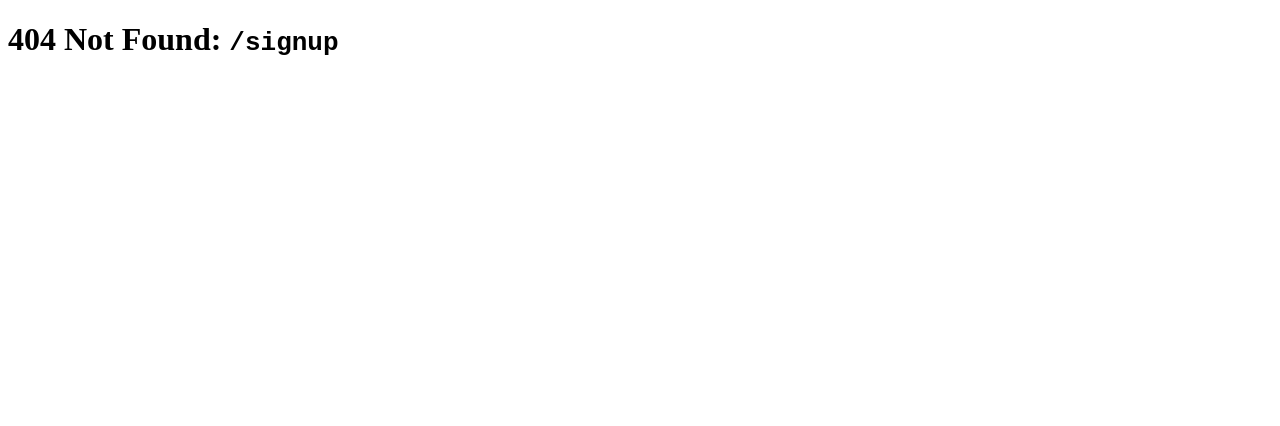
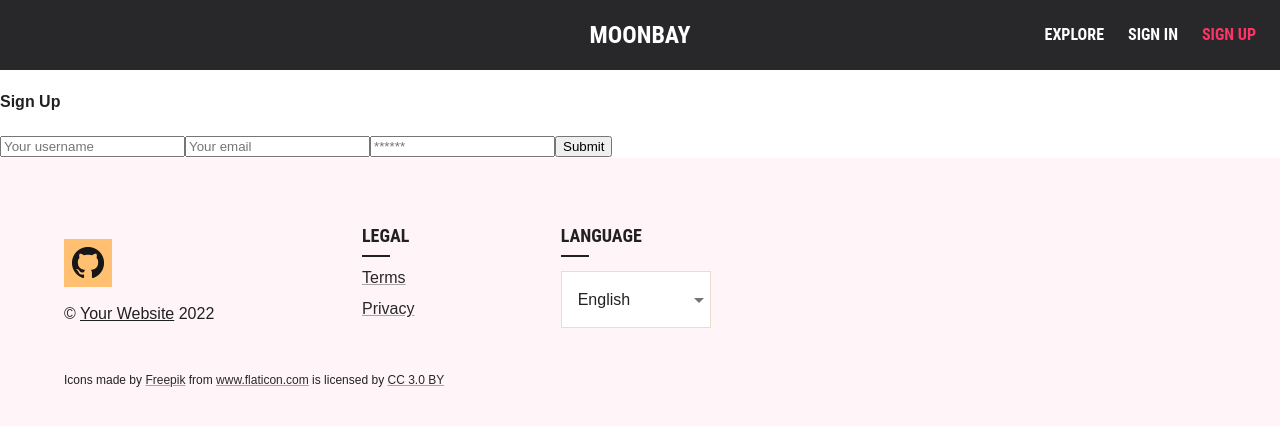
Before and after one commit to theresaqueryforthat/MoonBay, a React (Create React App) app in the folder client/: page /signup in a window 1280 px wide. Before the commit this address had no page. Shown: the top 426 px of the page. Built offline with nearby package versions, Linux system fonts and the light colour scheme; the HTML template or start-up script is replaced by a standard one.

Commit message:
Create Sign Up page

```diff
--- a/client/package.json
+++ b/client/package.json
@@ -15,6 +15,7 @@
     "jwt-decode": "^3.1.2",
     "react": "^17.0.1",
     "react-dom": "^17.0.1",
+    "react-final-form": "^6.5.9",
     "react-router-dom": "^6.2.1",
     "react-scripts": "^5.0.0"
   },
--- a/client/src/App.js
+++ b/client/src/App.js
@@ -11,6 +11,7 @@ import Home from './pages/Home';
 import Explore from './pages/Explore';
 import Favorites from './pages/Favorites';
 import NotFound from './pages/NotFound';
+import SignUp from './pages/SignUp';
 
 const httpLink = createHttpLink({
   uri: '/graphql',
@@ -43,6 +44,10 @@ const App = () => {
               path="/"
               element={<Home />}
             />
+                        <Route
+              path="/signup"
+              element={<SignUp />}
+            />
             <Route
               path="/explore"
               element={<Explore />}
--- a/client/src/pages/SignUp.js
+++ b/client/src/pages/SignUp.js
@@ -1,4 +1,5 @@
 import * as React from 'react';
+import { useState, useEffect } from 'react';
 import Box from '@mui/material/Box';
 import Grid from '@mui/material/Grid';
 import Link from '@mui/material/Link';
@@ -13,114 +14,103 @@ import FormButton from './modules/form/FormButton';
 import FormFeedback from './modules/form/FormFeedback';
 import withRoot from './modules/withRoot';
 
-function SignUp() {
-  const [sent, setSent] = React.useState(false);
+import { useMutation } from '@apollo/client';
+import { ADD_PROFILE } from '../utils/mutations';
 
-  const validate = (values) => {
-    const errors = required(['firstName', 'lastName', 'email', 'password'], values);
+import Auth from '../utils/auth';
 
-    if (!errors.email) {
-      const emailError = email(values.email);
-      if (emailError) {
-        errors.email = emailError;
-      }
-    }
+const SignUp = () => {
+  const [formState, setFormState] = useState({
+    name: '',
+    email: '',
+    password: '',
+  });
+  const [addProfile, { error, data }] = useMutation(ADD_PROFILE);
 
-    return errors;
+  // update state based on form input changes
+  const handleChange = (event) => {
+    const { name, value } = event.target;
+
+    setFormState({
+      ...formState,
+      [name]: value,
+    });
   };
 
-  const handleSubmit = () => {
-    setSent(true);
+  // submit form
+  const handleFormSubmit = async (event) => {
+    event.preventDefault();
+    console.log(formState);
+
+    try {
+      const { data } = await addProfile({
+        variables: { ...formState },
+      });
+
+      Auth.login(data.addProfile.token);
+    } catch (e) {
+      console.error(e);
+    }
   };
 
   return (
     <React.Fragment>
       <AppAppBar />
-      <AppForm>
-        <React.Fragment>
-          <Typography variant="h3" gutterBottom marked="center" align="center">
-            Sign Up
-          </Typography>
-          <Typography variant="body2" align="center">
-            <Link href="/premium-themes/onepirate/sign-in/" underline="always">
-              Already have an account?
-            </Link>
-          </Typography>
-        </React.Fragment>
-        <Form
-          onSubmit={handleSubmit}
-          subscription={{ submitting: true }}
-          validate={validate}
-        >
-          {({ handleSubmit: handleSubmit2, submitting }) => (
-            <Box component="form" onSubmit={handleSubmit2} noValidate sx={{ mt: 6 }}>
-              <Grid container spacing={2}>
-                <Grid item xs={12} sm={6}>
-                  <Field
-                    autoFocus
-                    component={RFTextField}
-                    disabled={submitting || sent}
-                    autoComplete="given-name"
-                    fullWidth
-                    label="First name"
-                    name="firstName"
-                    required
-                  />
-                </Grid>
-                <Grid item xs={12} sm={6}>
-                  <Field
-                    component={RFTextField}
-                    disabled={submitting || sent}
-                    autoComplete="family-name"
-                    fullWidth
-                    label="Last name"
-                    name="lastName"
-                    required
-                  />
-                </Grid>
-              </Grid>
-              <Field
-                autoComplete="email"
-                component={RFTextField}
-                disabled={submitting || sent}
-                fullWidth
-                label="Email"
-                margin="normal"
-                name="email"
-                required
-              />
-              <Field
-                fullWidth
-                component={RFTextField}
-                disabled={submitting || sent}
-                required
-                name="password"
-                autoComplete="new-password"
-                label="Password"
-                type="password"
-                margin="normal"
-              />
-              <FormSpy subscription={{ submitError: true }}>
-                {({ submitError }) =>
-                  submitError ? (
-                    <FormFeedback error sx={{ mt: 2 }}>
-                      {submitError}
-                    </FormFeedback>
-                  ) : null
-                }
-              </FormSpy>
-              <FormButton
-                sx={{ mt: 3, mb: 2 }}
-                disabled={submitting || sent}
-                color="secondary"
-                fullWidth
-              >
-                {submitting || sent ? 'In progress…' : 'Sign Up'}
-              </FormButton>
-            </Box>
-          )}
-        </Form>
-      </AppForm>
+      <main className="flex-row justify-center mb-4">
+      <div className="col-12 col-lg-10">
+        <div className="card">
+          <h4 className="card-header bg-dark text-light p-2">Sign Up</h4>
+          <div className="card-body">
+            {data ? (
+              <p>
+                Success! You may now head{' '}
+                <Link to="/">back to the homepage.</Link>
+              </p>
+            ) : (
+              <form onSubmit={handleFormSubmit}>
+                <input
+                  className="form-input"
+                  placeholder="Your username"
+                  name="name"
+                  type="text"
+                  value={formState.name}
+                  onChange={handleChange}
+                />
+                <input
+                  className="form-input"
+                  placeholder="Your email"
+                  name="email"
+                  type="email"
+                  value={formState.email}
+                  onChange={handleChange}
+                />
+                <input
+                  className="form-input"
+                  placeholder="******"
+                  name="password"
+                  type="password"
+                  value={formState.password}
+                  onChange={handleChange}
+                />
+                <button
+                  className="btn btn-block btn-info"
+                  style={{ cursor: 'pointer' }}
+                  type="submit"
+                >
+                  Submit
+                </button>
+              </form>
+            )}
+
+            {error && (
+              <div className="my-3 p-3 bg-danger text-white">
+                {error.message}
+              </div>
+            )}
+          </div>
+        </div>
+      </div>
+    </main>
       <AppFooter />
     </React.Fragment>
   );
--- /dev/null
+++ b/client/src/utils/mutations.js
@@ -0,0 +1,25 @@
+import { gql } from '@apollo/client';
+
+export const ADD_PROFILE = gql`
+  mutation addProfile($name: String!, $email: String!, $password: String!) {
+    addProfile(name: $name, email: $email, password: $password) {
+      token
+      profile {
+        _id
+        name
+      }
+    }
+  }
+`;
+
+export const LOGIN_USER = gql`
+  mutation login($email: String!, $password: String!) {
+    login(email: $email, password: $password) {
+      token
+      profile {
+        _id
+        name
+      }
+    }
+  }
+`;
```
Also changed, not shown: 1 other file (tests, documents, lock files or other folders).
